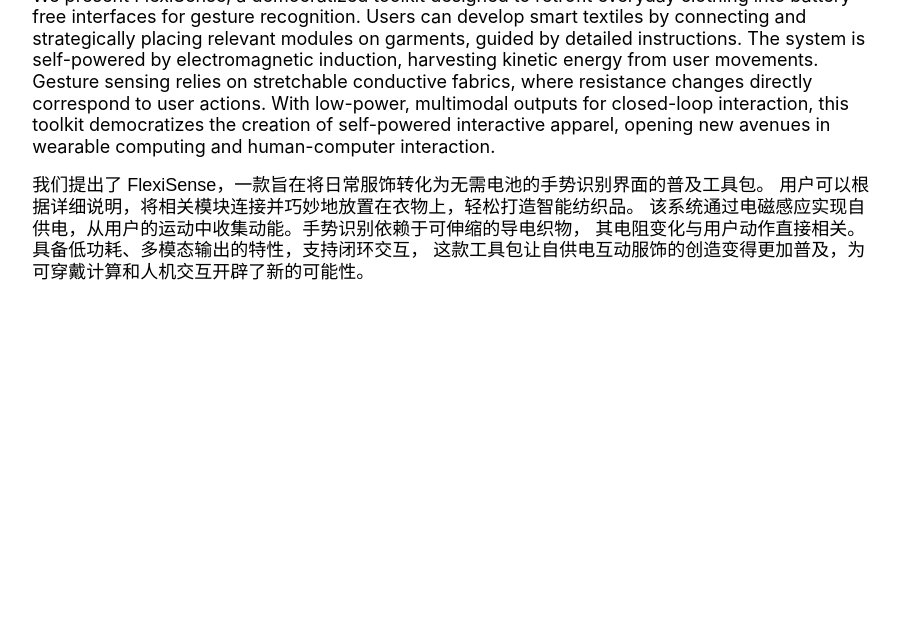
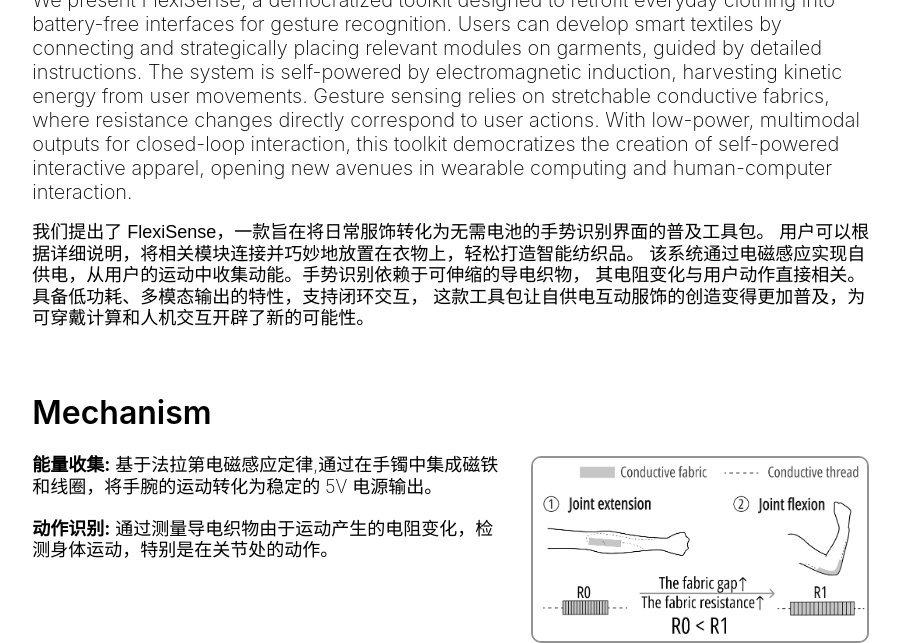
Before and after one commit to Hannah-CZH/Hannah-CZH.github.io, a plain HTML site: page rs/project-flexisense.html in a window 1280 px wide. Shown: the part 731-1374 px from the top of the page, without its empty margins (189-1089 px from the left). Before the commit the page ends 1094 px from the top, so only its background shows below. Drawn offline with Linux system fonts and the light colour scheme.

Commit message:
flexisense内容补充

```diff
--- /dev/null
+++ b/rs/flexisense.css
@@ -0,0 +1,77 @@
+/* flexisense.css */
+
+/* 标题样式 */
+.section-heading {
+  font-size: 32px;
+  font-weight: 600;
+  color: black;
+  margin-top: 40px;
+  margin-bottom: 20px;
+}
+
+/* Mechanism 内容样式 */
+.mechanism-text p {
+  font-size: 18px;
+  font-family: Alibaba PuHuiTi 3.0, sans-serif;
+  font-weight: 200;
+  line-height: 1.2;
+  margin-bottom: 20px;
+}
+
+/* 图片样式 */
+.mechanism-img {
+  width: 100%;
+  border-radius: 10px;
+  border: 2px #939393 solid;
+}
+
+/* 让图片和文本保持一致的宽度 */
+.mechanism-image {
+  text-align: center;
+  margin-top: 20px;  /* 保证图片与文本有适当间距 */
+}
+
+
+/* Mechanism 并排布局：左文右图，宽度与 abstract（col-8）对齐 */
+.mechanism-inner {
+  display: flex;
+  gap: 28px;
+  align-items: flex-start;
+  width: 100%;         /* 占满当前 col-8 宽度 */
+  margin-top: 12px;
+}
+
+/* 文本占比略大，左对齐 */
+.mechanism-text {
+  flex: 1 1 60%;
+  font-size: 20px;
+  line-height: 1.6;
+  text-align: left;
+}
+
+/* 图片占比略小，靠右并限制最大宽度，保证与 col-8 右边缘对齐 */
+.mechanism-image {
+  flex: 0 0 40%;
+  display: flex;
+  align-items: center;
+  justify-content: flex-end; /* 靠右 */
+  max-width: 420px;          /* 根据需要调整最大宽度 */
+}
+
+.mechanism-img {
+  width: 100%;
+  height: auto;
+  border-radius: 10px;
+  border: 2px #939393 solid;
+}
+
+/* 移动端垂直排列 */
+@media (max-width: 900px) {
+  .mechanism-inner {
+    flex-direction: column;
+  }
+  .mechanism-image {
+    justify-content: center;
+    max-width: 100%;
+  }
+}
--- a/rs/project-flexisense.html
+++ b/rs/project-flexisense.html
@@ -8,6 +8,7 @@
   <link rel="apple-touch-icon" href="/img/zhihan.png">
   <link rel="stylesheet" href="/css/grid.css">
   <link rel="stylesheet" href="/style.css">
+  <link rel="stylesheet" href="/rs/flexisense.css">
 </head>
 
 <body>
@@ -36,9 +37,6 @@
       <div class="col-2"></div>
 
       <div class="col-8">
-
-
-
         <!-- 标题部分 -->
         <div class="project-title-block">
         <h1 class="project-title-en">
@@ -80,6 +78,20 @@
           这款工具包让自供电互动服饰的创造变得更加普及，为可穿戴计算和人机交互开辟了新的可能性。
         </p>
 
+        <!-- Mechanism 部分 -->
+        <h2 class="section-heading">Mechanism</h2>
+
+        <div class="mechanism-inner">
+          <div class="mechanism-text">
+            <p><b>能量收集:</b> 基于法拉第电磁感应定律,通过在手镯中集成磁铁和线圈，将手腕的运动转化为稳定的 5V 电源输出。</p>
+            <p><b>动作识别:</b> 通过测量导电织物由于运动产生的电阻变化，检测身体运动，特别是在关节处的动作。</p>
+          </div>
+          <div class="mechanism-image">
+            <img src="/img/research/flexisense/mechanism.png" alt="Mechanism" class="mechanism-img">
+          </div>
+        </div>
+        </div>
+
       </div>
 
       <div class="col-2"></div>
@@ -88,5 +100,6 @@
 
 </section>
 
+
 </body>
 </html>
--- a/style.css
+++ b/style.css
@@ -625,10 +625,11 @@ nav a {
 
 /* Abstract 文本 */
 .abstract-en {
-  font-size: 18px;
+  font-size: 20px;
   line-height: 1.2;
   font-family: "SF Pro Display", sans-serif;
-  margin-bottom: 18px;
+  margin-bottom: 10px;
+  font-weight:200;
 }
 
 .abstract-cn {
@@ -636,4 +637,5 @@ nav a {
   line-height: 1.2;
   font-family: "Alibaba PuHuiTi 3.0", sans-serif;
   margin-bottom: 80px;
+  font-weight:200;
 }
```
Also changed, not shown: rs/flexisense.js (added, +8 -0 lines), img/research/flexisense/mechanism.png (added), 5 other files.
